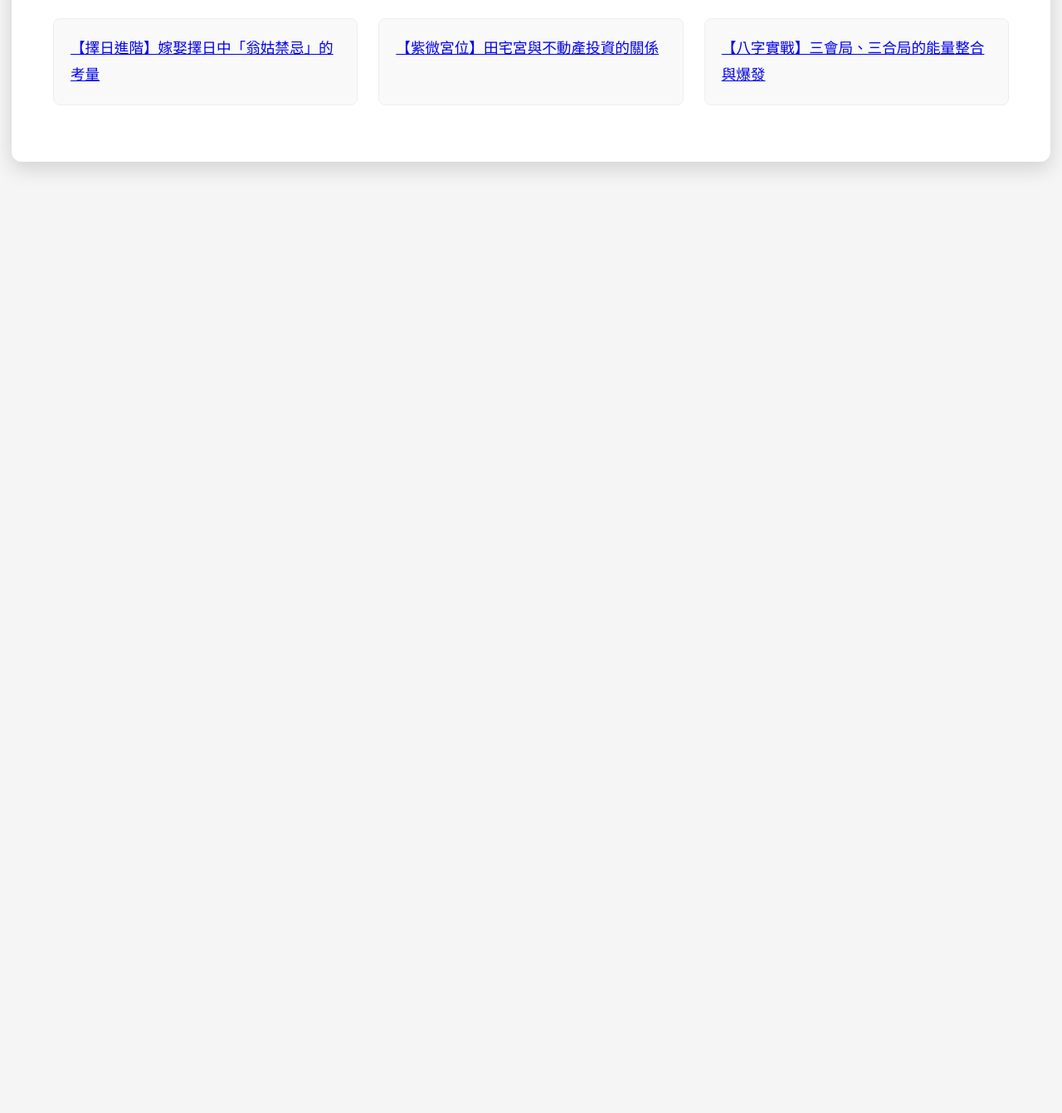
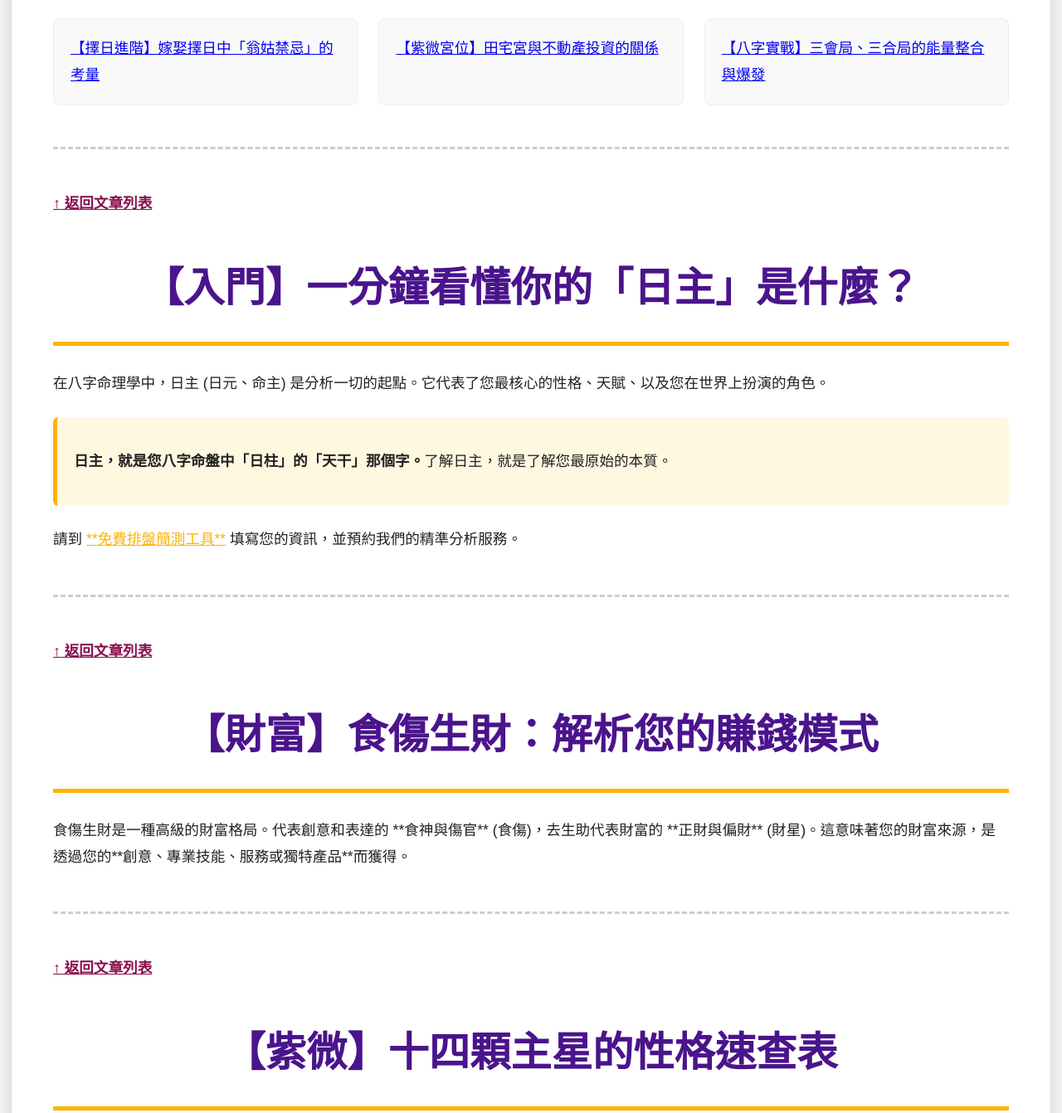
Before and after one commit to artisticmagpkj54-oss/suiyuantang-mvp, a plain HTML site: page index.html in a window 1280 px wide. Shown: the part 5190-6532 px from the top of the page at 83% size. Before the commit the page ends 5445 px from the top, so only its background shows below. Drawn offline with Linux system fonts and the light colour scheme.

Commit message:
Update index.html

```diff
--- a/index.html
+++ b/index.html
@@ -5,18 +5,17 @@
     <meta name="viewport" content="width=device-width, initial-scale=1.0">
     <title>🔮 隨緣堂 | 專業命理諮詢服務</title>
     <style>
-        /* CSS: 網站視覺風格 V9.0 (內容與排版最終修復版) */
+        /* CSS: 網站視覺風格 V9.0 (穩定性與內容修復版) */
         :root {
-            /* 專業色調 */
-            --primary-color: #4a148c; /* 深紫 */
-            --secondary-color: #6a1b9a; /* 亮紫 */
-            --red-accent: #880e4f; /* 酒紅 */
-            --gold-accent: #ffb300; /* 金色 */
-            --bg-body: #f5f5f5; /* 網站底色柔和淺灰 */
-            --bg-light: #ffffff; /* 容器底色 */
+            --primary-color: #4a148c;
+            --secondary-color: #6a1b9a;
+            --red-accent: #880e4f;
+            --gold-accent: #ffb300;
+            --bg-body: #f5f5f5;
+            --bg-light: #ffffff;
             --text-dark: #212121;
             --text-light: white;
-            --font-size-base: 1.1rem; /* 增大基礎字體 */
+            --font-size-base: 1.1rem;
         }
 
         body {
@@ -27,7 +26,7 @@
             color: var(--text-dark);
             line-height: 1.8;
             font-size: var(--font-size-base);
-            scroll-behavior: auto; /* 確保錨點跳轉穩定 */
+            /* 移除所有可能干擾錨點的 CSS 屬性 */
         }
         header {
             background: linear-gradient(135deg, var(--primary-color), var(--secondary-color));
@@ -84,7 +83,7 @@
             font-weight: 600;
         }
 
-        /* 命理重要性區塊 (酒紅色卡片) */
+        /* 命理重要性區塊 */
         .importance-card {
             background-color: #fce4ec;
             border-left: 10px solid var(--red-accent);
@@ -138,9 +137,6 @@
             font-size: 1.2em;
             font-weight: bold;
         }
-        button:hover {
-            background-color: #d32f2f;
-        }
 
         /* 文章列表/內容 */
         .article-list {
@@ -174,7 +170,7 @@
     </style>
 
     <script>
-        // === JavaScript: 八字功能已移除，保留引導函數 (V9.0 最終版) ===
+        // === JavaScript: 八字功能已移除，保留引導函數 ===
         function generateBazi() {
             const dateStr = document.getElementById('birthDate').value;
             const timeStr = document.getElementById('birthTime').value;
@@ -380,3 +376,24 @@
             <li><a href="#article26">【紫微宮位】田宅宮與不動產投資的關係</a></li>
             <li><a href="#article27">【八字實戰】三會局、三合局的能量整合與爆發</a></li>
         </ul>
+
+        <div id="article-content-wrapper">
+
+            <div id="article1" class="article-content">
+                <a href="#articles" style="display: block; margin-bottom: 10px; font-weight: bold; color: var(--red-accent);">↑ 返回文章列表</a>
+                <h2>【入門】一分鐘看懂你的「日主」是什麼？</h2>
+                <p>在八字命理學中，日主 (日元、命主) 是分析一切的起點。它代表了您最核心的性格、天賦、以及您在世界上扮演的角色。</p>
+                <div class="key-point"><p><strong>日主，就是您八字命盤中「日柱」的「天干」那個字。</strong>了解日主，就是了解您最原始的本質。</p></div>
+                <p>請到 <a href="#bazi-tool">**免費排盤簡測工具**</a> 填寫您的資訊，並預約我們的精準分析服務。</p>
+            </div>
+
+            <div id="article2" class="article-content">
+                <a href="#articles" style="display: block; margin-bottom: 10px; font-weight: bold; color: var(--red-accent);">↑ 返回文章列表</a>
+                <h2>【財富】食傷生財：解析您的賺錢模式</h2>
+                <p>食傷生財是一種高級的財富格局。代表創意和表達的 **食神與傷官** (食傷)，去生助代表財富的 **正財與偏財** (財星)。這意味著您的財富來源，是透過您的**創意、專業技能、服務或獨特產品**而獲得。</p>
+            </div>
+
+            <div id="article3" class="article-content">
+                <a href="#articles" style="display: block; margin-bottom: 10px; font-weight: bold; color: var(--red-accent);">↑ 返回文章列表</a>
+                <h2>【紫微】十四顆主星的性格速查表</h2>
+                <p>紫微斗數的核心是十四顆主星，坐落於命宮，決定了您約
```
